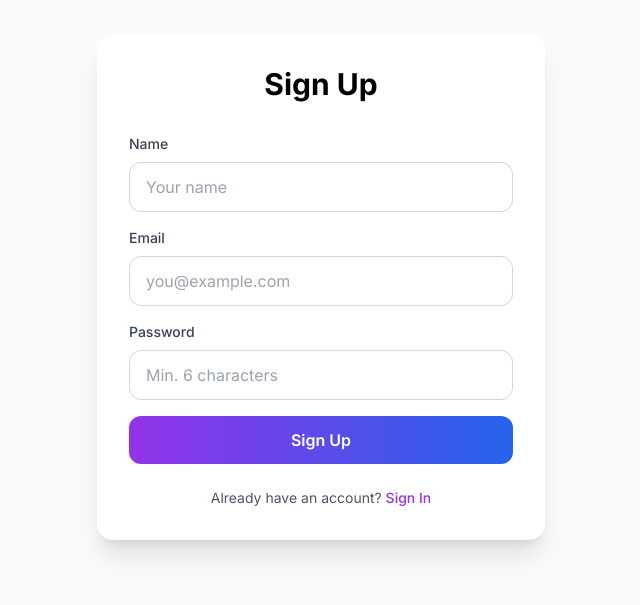
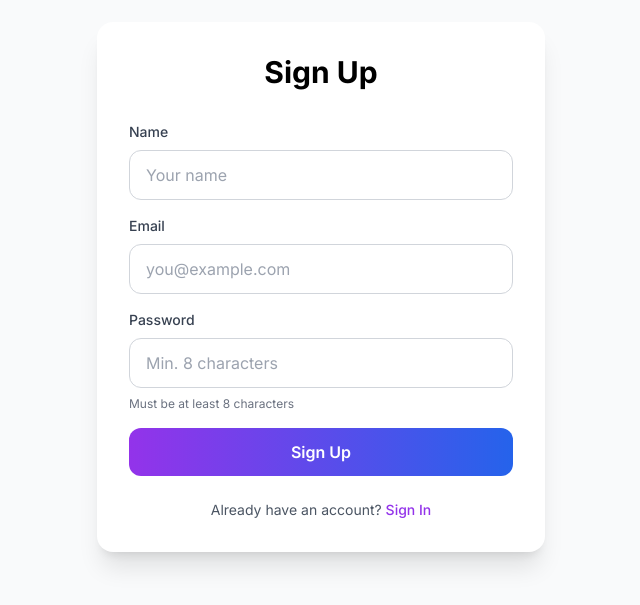
Before and after one commit to fmugova/ai-app-builder, a Next.js app: page /auth/signup in a window 1280 px wide. Shown: the part 113-718 px from the top of the page, without its empty margins (319-959 px from the left). Built offline with nearby package versions, Linux system fonts and the light colour scheme.

Commit message:
Standardize password length requirement to 8 characters

```diff
--- a/app/api/auth/register/route.ts
+++ b/app/api/auth/register/route.ts
@@ -16,9 +16,9 @@ export async function POST(req: Request) {
       );
     }
 
-    if (password.length < 6) {
+    if (password.length < 8) {
       return NextResponse.json(
-        { error: "Password must be at least 6 characters" },
+        { error: "Password must be at least 8 characters" },
         { status: 400 }
       );
     }
--- a/app/auth/signup/page.tsx
+++ b/app/auth/signup/page.tsx
@@ -76,18 +76,20 @@ export default function SignupPage() {
             </div>
 
             {/* Password */}
-            <div>
-              <label className="block text-sm font-medium text-gray-700 mb-2">
+            <div className="space-y-2">
+              <label htmlFor="password" className="block text-sm font-medium text-gray-700">
                 Password
               </label>
               <input
+                id="password"
                 type="password"
                 name="password"
                 required
                 minLength={8}
                 className="w-full px-4 py-3 border border-gray-300 rounded-xl focus:ring-2 focus:ring-purple-600 focus:border-transparent"
-                placeholder="Min. 6 characters"
+                placeholder="Min. 8 characters"
               />
+              <p className="text-xs text-gray-500">Must be at least 8 characters</p>
             </div>
 
             {/* Submit */}
--- a/components/AuthForm.tsx
+++ b/components/AuthForm.tsx
@@ -110,9 +110,10 @@ export default function AuthForm({ mode = 'signin' }: { mode?: 'signin' | 'signu
           value={formData.password}
           onChange={(e) => setFormData({ ...formData, password: e.target.value })}
           className="w-full px-4 py-2 border border-gray-300 rounded-lg focus:ring-2 focus:ring-purple-500 focus:border-transparent"
-          placeholder="••••••••"
-          minLength={6}
+          placeholder="Min. 8 characters"
+          minLength={8}
         />
+        <p className="text-xs text-gray-500 mt-1">Must be at least 8 characters</p>
       </div>
 
       {error && (
```
